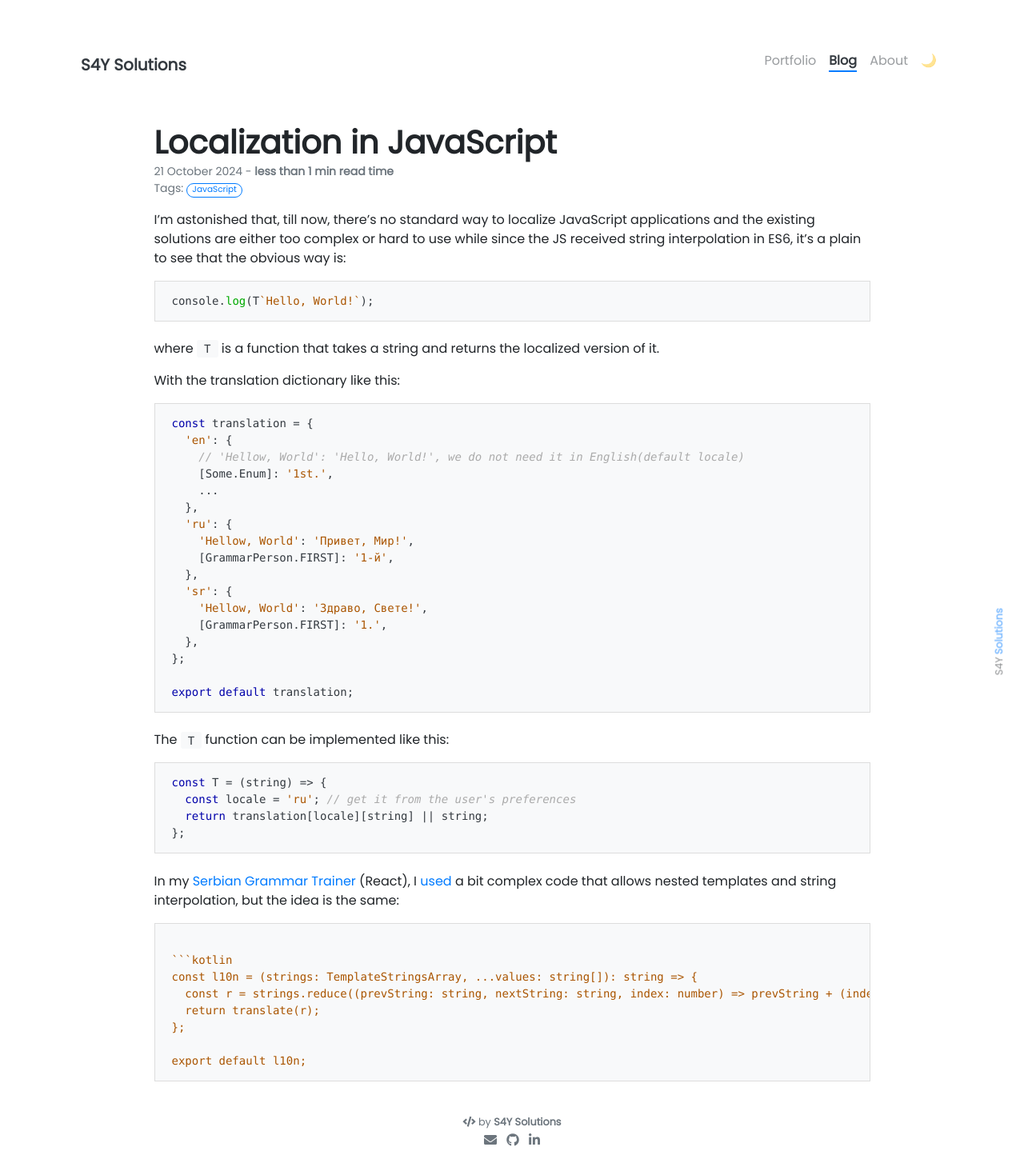
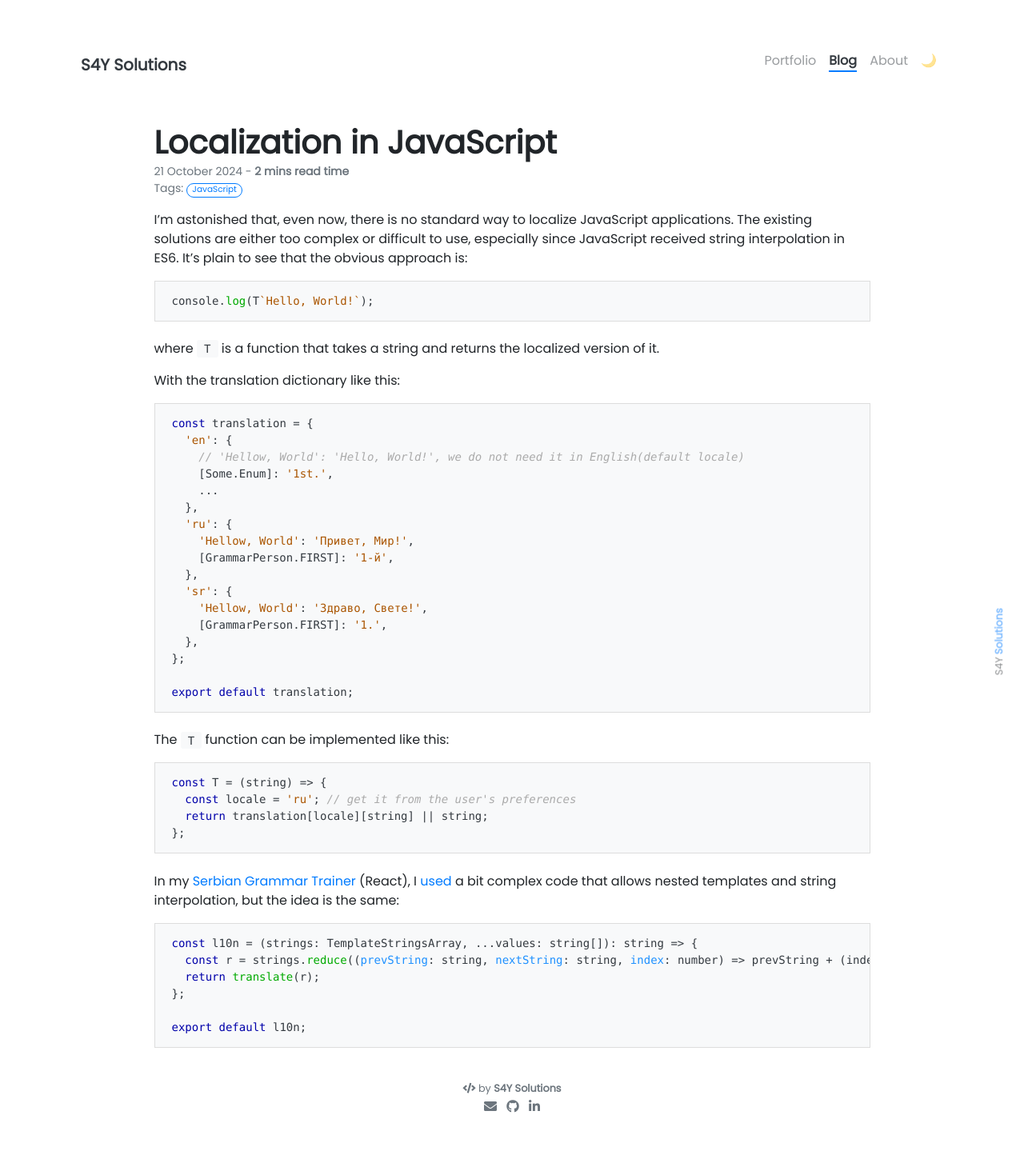
Before and after one commit to s4ysolutions/s4ysolutions.github.io, a Jekyll site: the page built from _posts/2024-10-21-l10n-js.markdown, in a window 1280 px wide. Shown: the whole page at 80% size. Built offline with Jekyll 4.4.1, drawn with Linux system fonts in a browser that asks for light colours; nearby versions of some CDN libraries; after the commit the page ends 1412 px from its top, so only the background shows below that.

Commit message:
Fix l10n js post

````diff
--- a/_posts/2024-10-21-l10n-js.markdown
+++ b/_posts/2024-10-21-l10n-js.markdown
@@ -8,9 +8,7 @@ color: secondary
 comments: false
 ---
 
-I’m astonished that, till now, there's no standard way to localize JavaScript applications and
-the existing solutions are either too complex or hard to use while since the JS received
-string interpolation in ES6, it's a plain to see that the obvious way is:
+I’m astonished that, even now, there is no standard way to localize JavaScript applications. The existing solutions are either too complex or difficult to use, especially since JavaScript received string interpolation in ES6. It’s plain to see that the obvious approach is:
 
 ```javascript
 console.log(T`Hello, World!`);
@@ -52,8 +50,6 @@ In my [Serbian Grammar Trainer](https://srpska-gramatika.web.app) (React), I
 a bit complex code that allows nested templates and string interpolation, but the idea is the same:
 
 ```javascript
-
-```kotlin
 const l10n = (strings: TemplateStringsArray, ...values: string[]): string => {
   const r = strings.reduce((prevString: string, nextString: string, index: number) => prevString + (index > 0 ? values[index - 1] : '') + nextString, '');
   return translate(r);
````
